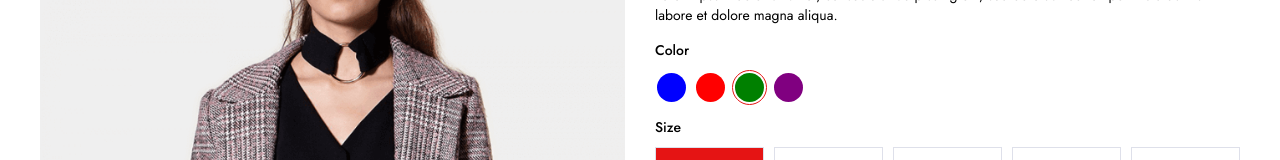
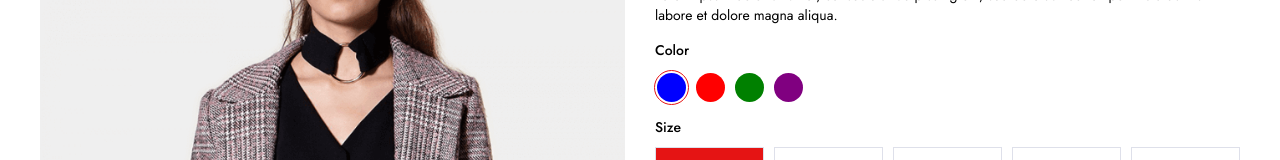
Before and after one commit to azizozkrcdg/MERN-STACK-E-COMMERCE, a React (Vite) app in the folder frontend/: page / in a window 1280 px wide. Shown: the part 357-517 px from the top of the page. Built offline with nearby package versions, Linux system fonts and the light colour scheme.

Commit message:
Frontend - useState is used for color selection

```diff
--- a/frontend/src/components/Layout/ProtuctDetails/Info/Info.jsx
+++ b/frontend/src/components/Layout/ProtuctDetails/Info/Info.jsx
@@ -1,6 +1,10 @@
+import { useState } from 'react';
 import './Info.css'
 
 const Info = () => {
+
+  const [activeWrapper, setActiveWrapper] = useState("blue")
+
   return (
     <div className="product-info">
       <h1 className="product-title">Ridley High Waist</h1>
@@ -38,25 +42,26 @@ const Info = () => {
             <div className="colors-label">
               <span>Color</span>
             </div>
+            {/* colors */}
             <div className="colors-wrapper">
-              <div className="color-wrapper">
+              <div className={`color-wrapper ${activeWrapper === "blue" ? "active":""}`} id='blue'>
                 <label className="blue-color">
-                  <input type="radio" name="product-color" />
+                  <input type="radio" name="product-color" onClick={()=>setActiveWrapper("blue")} />
                 </label>
               </div>
-              <div className="color-wrapper">
+              <div className={`color-wrapper ${activeWrapper === "red" ? "active":""}`} id='red'>
                 <label className="red-color">
-                  <input type="radio" name="product-color" />
+                  <input type="radio" name="product-color" onClick={()=>setActiveWrapper("red")} />
                 </label>
               </div>
-              <div className="color-wrapper active">
+              <div className={`color-wrapper ${activeWrapper === "green" ? "active":""}`} id='green'>
                 <label className="green-color">
-                  <input type="radio" name="product-color" />
+                  <input type="radio" name="product-color" onClick={()=>setActiveWrapper("green")}/>
                 </label>
               </div>
-              <div className="color-wrapper">
+              <div className={`color-wrapper ${activeWrapper === "purple" ? "active":""}`} id='purple'>
                 <label className="purple-color">
-                  <input type="radio" name="product-color" />
+                  <input type="radio" name="product-color" onClick={()=>setActiveWrapper("purple")}/>
                 </label>
               </div>
             </div>
```
